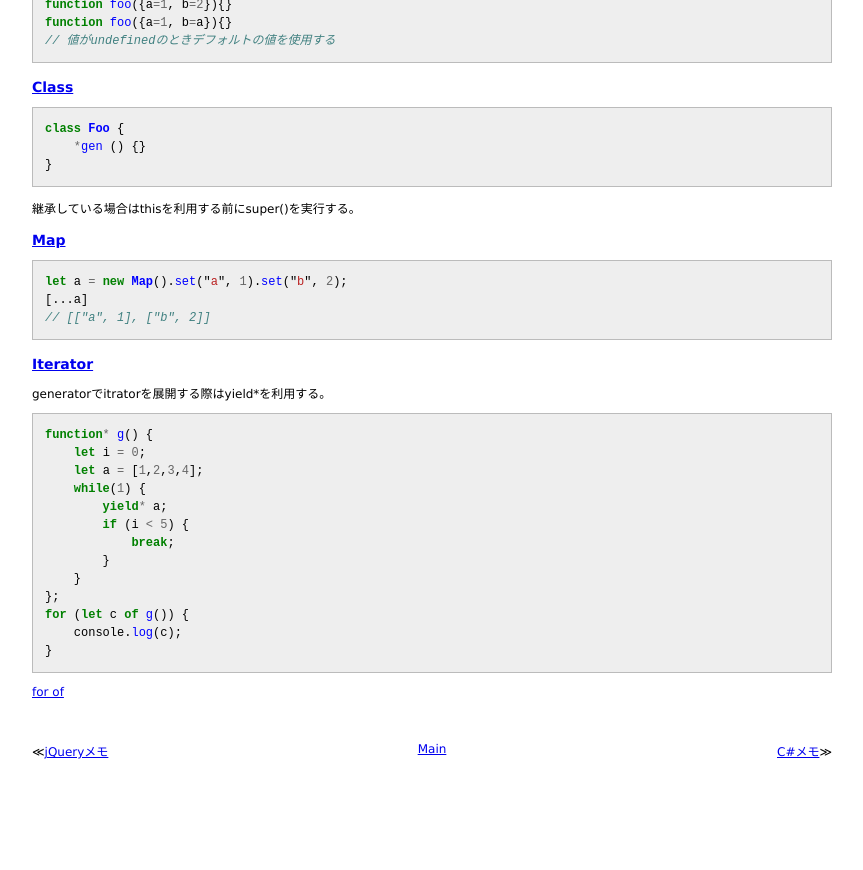
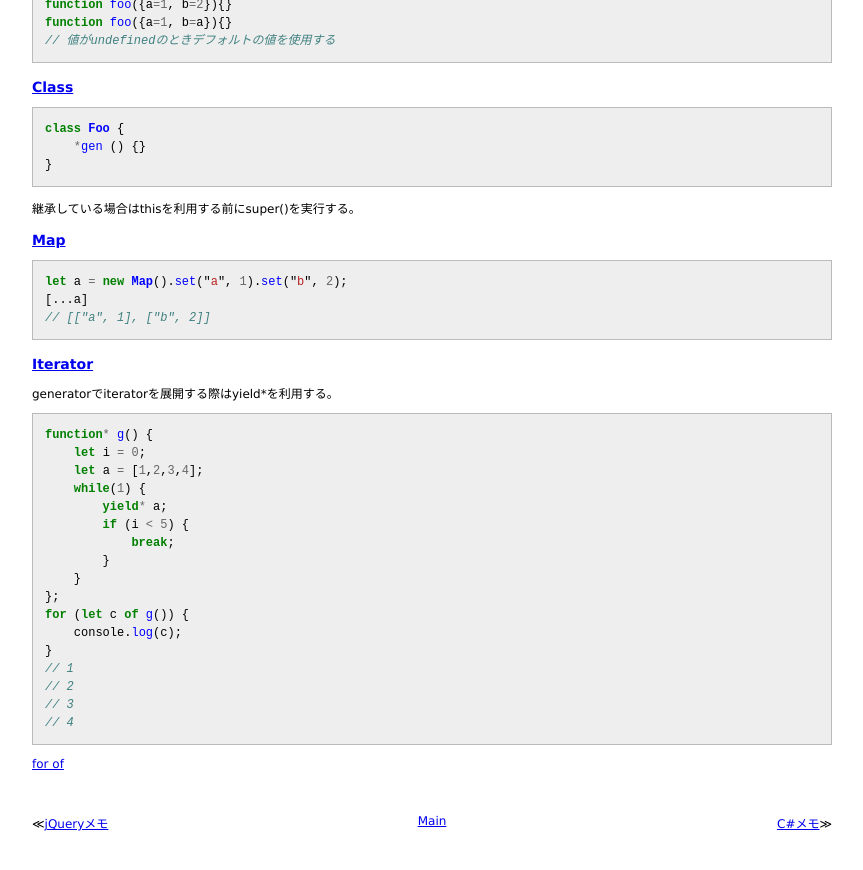
Before and after one commit to 38elements/38elements.github.com, a Jekyll site: the page built from _posts/2014-10-22-es6.md, in a window 1280 px wide and 900 px high, scrolled down 2672 px. Shown: the top 870 px of the window, without its empty margins (208-1071 px from the left). Built offline with Jekyll 4.4.1, drawn with Linux system fonts in a browser that asks for light colours; Markdown is read by kramdown in place of the engine named in the settings; before the commit the page ends 3500 px from its top, so only the background shows below that.

Commit message:
Update 2014-10-22-es6.md

```diff
--- a/_posts/2014-10-22-es6.md
+++ b/_posts/2014-10-22-es6.md
@@ -168,7 +168,7 @@ let a = new Map().set("a", 1).set("b", 2);
 {% endhighlight %}
 
 ### [Iterator](https://developer.mozilla.org/en/docs/Web/JavaScript/Reference/Global_Objects/Symbol)
-generatorでitratorを展開する際はyield*を利用する。
+generatorでiteratorを展開する際はyield*を利用する。
 {% highlight javascript %}
 function* g() {
     let i = 0;
@@ -183,5 +183,9 @@ function* g() {
 for (let c of g()) {
     console.log(c);
 }
+// 1
+// 2
+// 3
+// 4
 {% endhighlight %}
 [for of](https://developer.mozilla.org/en/docs/Web/JavaScript/Reference/Statements/for...of)
```
